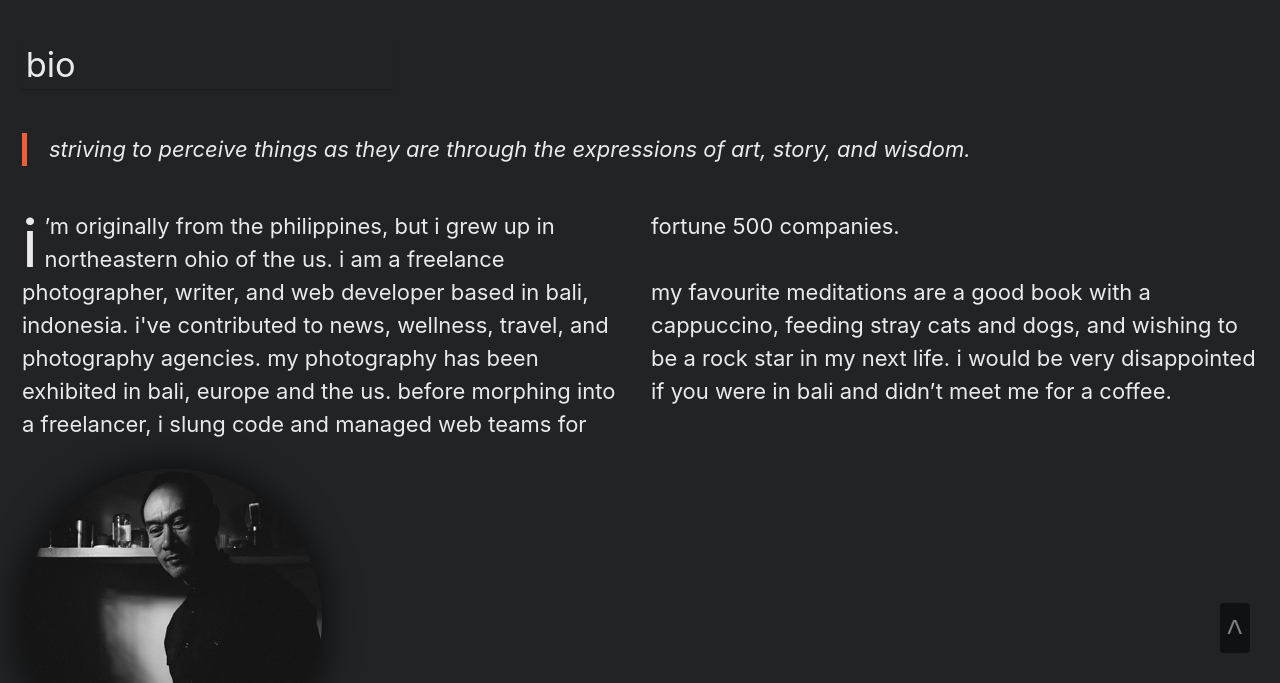
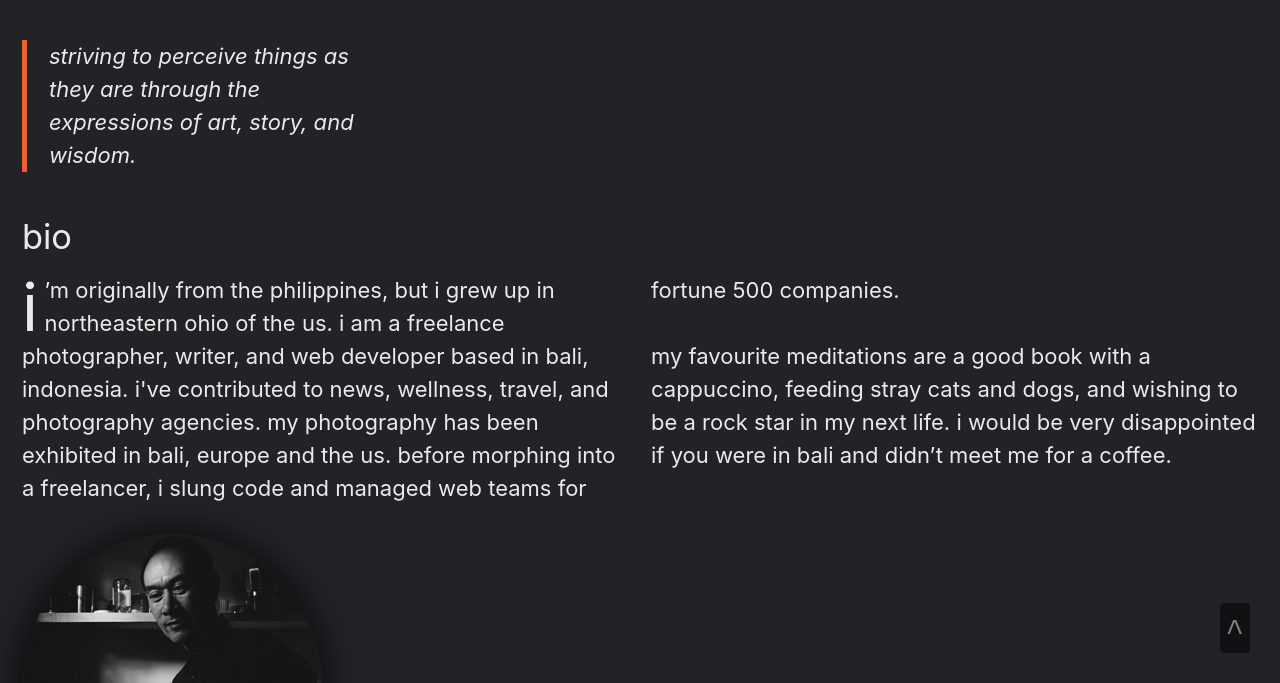
Before and after one commit to marklchaves/caughtmyeye, a Jekyll site: the page built from _pages/about.md, in a window 1280 px wide and 900 px high, scrolled down 686 px, cut to the strip 217-900 px from the top of the window. Built offline with Jekyll 4.4.1, drawn with Linux system fonts in a browser that asks for light colours; cached includes are drawn as plain includes; nearby versions of some CDN libraries.

Commit message:
Changed up animation

```diff
--- a/_pages/about.md
+++ b/_pages/about.md
@@ -11,11 +11,9 @@
   overlay_filter: 0.3
   caption: "a long time ago in phoenix az"
 ---
-<div class="animation-element slide-left">
-  <h1>bio</h1>
-</div>
+<blockquote class="animation-element slide-left">striving to perceive things as they are through the expressions of art, story, and wisdom.</blockquote>
 
-<blockquote>striving to perceive things as they are through the expressions of art, story, and wisdom.</blockquote>
+<h1>bio</h1>
 
 <p class="p-wrapper">
   <span class="dropcap clearfix">i</span>’m originally from the philippines, but i grew up in northeastern ohio of the us. i am a freelance photographer, writer, and web developer based in bali, indonesia. i've contributed to news, wellness, travel, and photography agencies. my photography has been exhibited in bali, europe and the us. before morphing into a freelancer, i slung code and managed web teams for fortune 500 companies.
```
